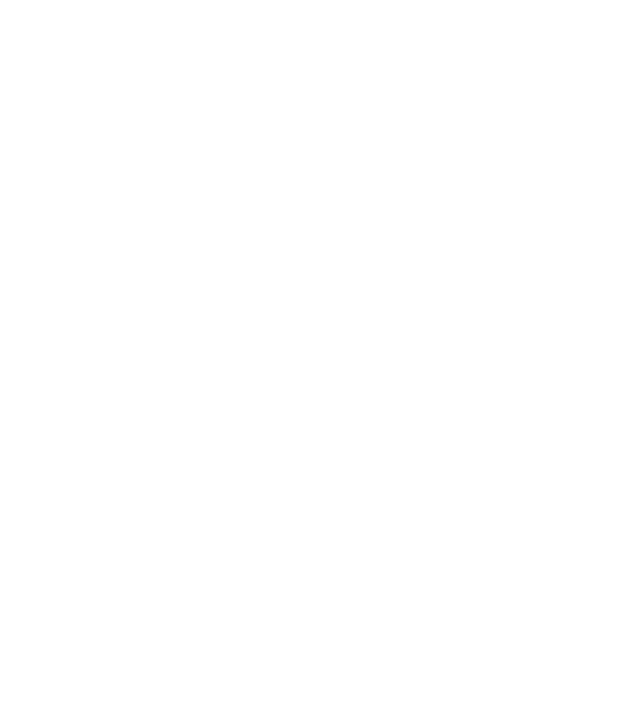
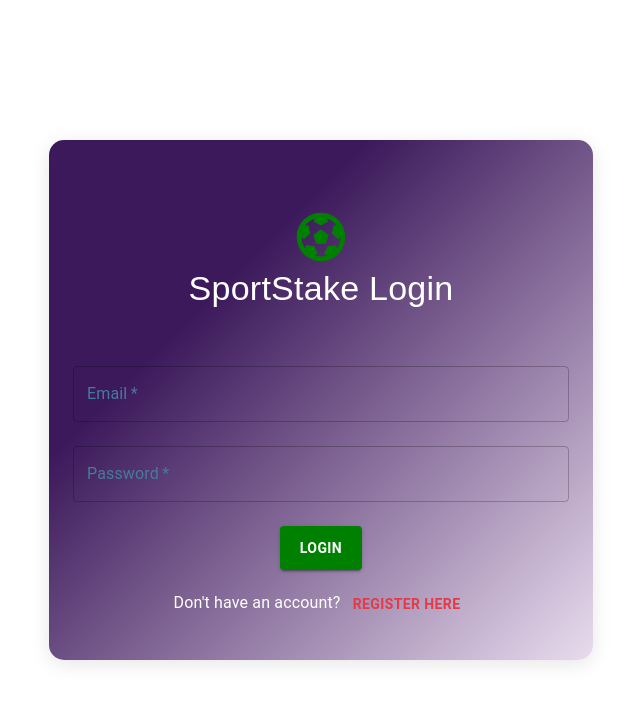
Before and after one commit to AwdiTech/SportStake, a React (Vite) app: page / in a window 1280 px wide. Before the commit this address had no page. Shown: the top 702 px of the page, without its empty margins (319-959 px from the left). Built offline with nearby package versions, Linux system fonts and the light colour scheme; no server answers.

Commit message:
Added routes

```diff
--- a/src/App.jsx
+++ b/src/App.jsx
@@ -1,27 +1,66 @@
 import "./App.css";
+import { useEffect, useState } from "react";
+import { BrowserRouter as Router, Routes, Route } from "react-router-dom";
+import ProtectedRoute from "./ProtectedRoute";
+import Navbar from "./components/Navbar";
+import Home from "./pages/Home/Home";
 import Login from "./pages/Login/Login";
 import Registration from "./pages/Registration/Registration";
-import { BrowserRouter as Router, Routes, Route } from "react-router-dom";
-import { useState } from "react";
-import reactLogo from './assets/react.svg'
-import viteLogo from '/vite.svg'
+import Profile from "./pages/Profile/Profile";
+import { auth } from "./FirebaseConfig";
+import { onAuthStateChanged } from "firebase/auth"; // Import the auth state change listener
 
 function App() {
-  const [count, setCount] = useState(0)
+  const [isLoggedIn, setIsLoggedIn] = useState(null); // Store auth state
 
+  useEffect(() => {
+    // Listen for authentication state changes
+    const unsubscribe = onAuthStateChanged(auth, (user) => {
+      if (user) {
+        setIsLoggedIn(true); // User is logged in
+      } else {
+        setIsLoggedIn(false); // User is logged out
+      }
+    });
+
+    // Cleanup the listener on unmount
+    return () => unsubscribe();
+  }, []);
+
+  // Show a loading state while the auth status is being determined
+  if (isLoggedIn === null) {
+    return <p>Loading...</p>;
+  }
   // App routing
   // The `Router` component is the parent component that wraps the `Routes` and `Route` components.
   // The `Routes` component is a container for multiple `Route` components.
   // The `Route` component is used to define a route and its corresponding component.
   // Add more `Route` components to define more pages in the Single-Page-Application.
   return (
-
     <div className="App">
       <Router>
+        {isLoggedIn && <Navbar />}
         <Routes>
+          {/* decide to navigate to home page or user profile page later */}
+          <Route path="/" element={isLoggedIn ? <Home /> : <Login />} />
           <Route path="/login" element={<Login />} />
           <Route path="/register" element={<Registration />} />
-          {/* Add a Default route landing page later - <Route path="/" element={<Landing />} /> */}
+          <Route
+            path="/home"
+            element={
+              <ProtectedRoute>
+                <Home />
+              </ProtectedRoute>
+            }
+          />
+          <Route
+            path="/profile/:id"
+            element={
+              <ProtectedRoute>
+                <Profile />
+              </ProtectedRoute>
+            }
+          />
           {/* Add a default not found page route later <Route path="*" element={<NotFound />} /> */}
         </Routes>
       </Router>
--- a/src/main.jsx
+++ b/src/main.jsx
@@ -1,10 +1,10 @@
-import { StrictMode } from 'react'
-import { createRoot } from 'react-dom/client'
-import App from './App.jsx'
-import './index.css'
+import { StrictMode } from "react";
+import { createRoot } from "react-dom/client";
+import ThemedApp from "./ThemedApp";
+import "./index.css";
 
-createRoot(document.getElementById('root')).render(
+createRoot(document.getElementById("root")).render(
   <StrictMode>
-    <App />
-  </StrictMode>,
-)
+    <ThemedApp />
+  </StrictMode>
+);
```
Also changed, not shown: 1 other file (tests, documents, lock files or other folders).
